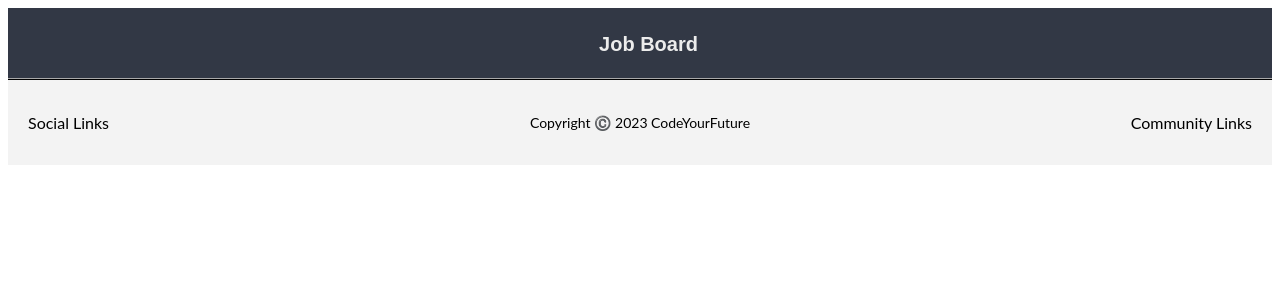
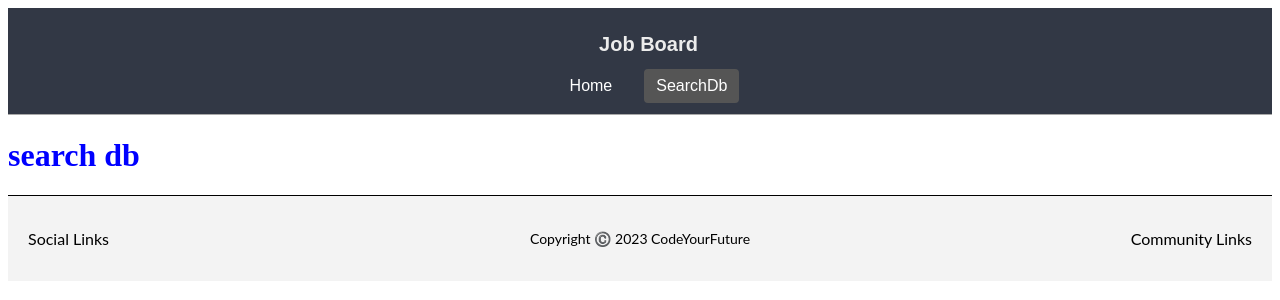
Before and after one commit to OlushoreOdude/nyf-job-board, a React (Create React App) app in the folder client/: page /searchjobsdb in a window 1280 px wide. Shown: the top 300 px of the page. Built offline with nearby package versions, Linux system fonts and the light colour scheme.

Commit message:
added nav and searchDb page with link

```diff
--- a/client/src/App.js
+++ b/client/src/App.js
@@ -3,6 +3,7 @@ import { Route, Routes } from "react-router-dom";
 import About from "./pages/About";
 import Home from "./pages/Home";
 import Jobs from "./pages/Jobs";
+import SearchDb from "./pages/SearchDb";
 
 import Header from "./components/Header.jsx";
 import Footer from "./components/Footer.jsx";
@@ -12,6 +13,7 @@ const App = () => (
 		<Header />
 		<Routes>
 			<Route path="/" element={<Home />} />
+			<Route path="//searchjobsdb" element={<SearchDb />} />
 			<Route path="/about/this/site" element={<About />} />
 			<Route path="/jobs" element={<Jobs />} />;
 		</Routes>
--- a/client/src/components/Header.css
+++ b/client/src/components/Header.css
@@ -2,7 +2,7 @@
 	padding: 5px 151px 11px 168px;
 	align-items: center;
 	width: auto;
-	height: 54px;
+	/* height: 54px; */
 	border-bottom: 0.5px solid #a9a9a9;
 	background: #323845;
 	position: relative;
@@ -19,3 +19,25 @@
 	line-height: normal;
 	margin-top: 20px;
 }
+
+/* Header navigation styles */
+.header-nav {
+  display: flex;
+  justify-content: center;
+  margin-top: 10px; /* Add spacing between header title and navigation links */
+}
+
+/* NavLink styles for navigation links */
+.header-nav a {
+  color: #fff;
+  text-decoration: none; /* Remove underline from links */
+  margin: 0 10px; /* Add spacing between navigation links */
+  padding: 8px 12px; /* Add padding for better click area */
+}
+
+/* Active NavLink styles */
+.header-nav a.active {
+  /* Add styles for the active NavLink */
+  background-color: #555; /* Set background color for the active link */
+  border-radius: 4px; /* Add rounded corners to the active link */
+}
--- a/client/src/components/Header.jsx
+++ b/client/src/components/Header.jsx
@@ -1,10 +1,17 @@
 import React from "react";
 import "./Header.css";
+import { NavLink } from "react-router-dom";
 
 const Header = () => {
 	return (
 		<header className="header-container">
 			<h1 className="header-job-board">Job Board</h1>
+			<nav className="header-nav">
+				<NavLink exact="true" to="/">
+					Home
+				</NavLink>
+				<NavLink to="/searchjobsdb">SearchDb</NavLink>
+			</nav>
 		</header>
 	);
 };
--- /dev/null
+++ b/client/src/pages/SearchDb.js
@@ -0,0 +1,18 @@
+
+import "./Home.css";
+
+export function SearchDb() {
+
+
+	return (
+		<main role="main">
+			<div>
+				<h1 className="message" data-qa="message">
+					search db
+				</h1>
+			</div>
+		</main>
+	);
+}
+
+export default SearchDb;
```
